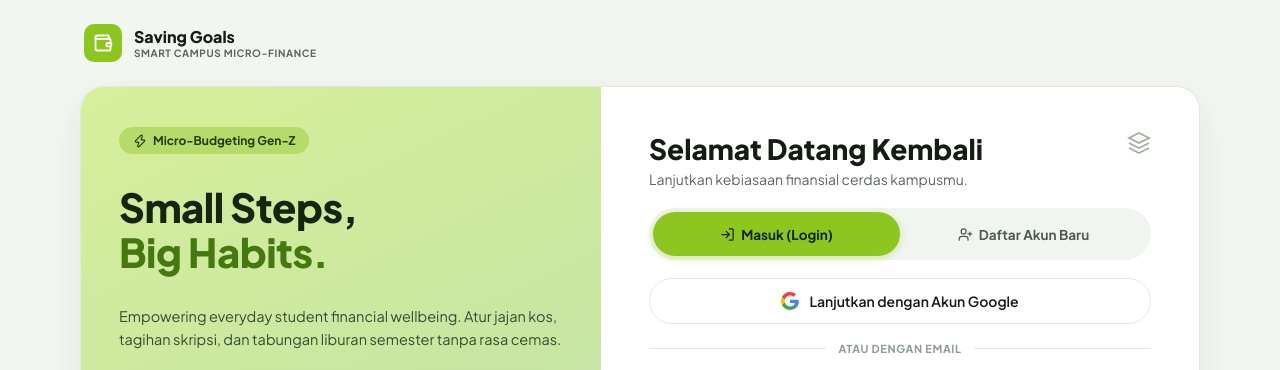
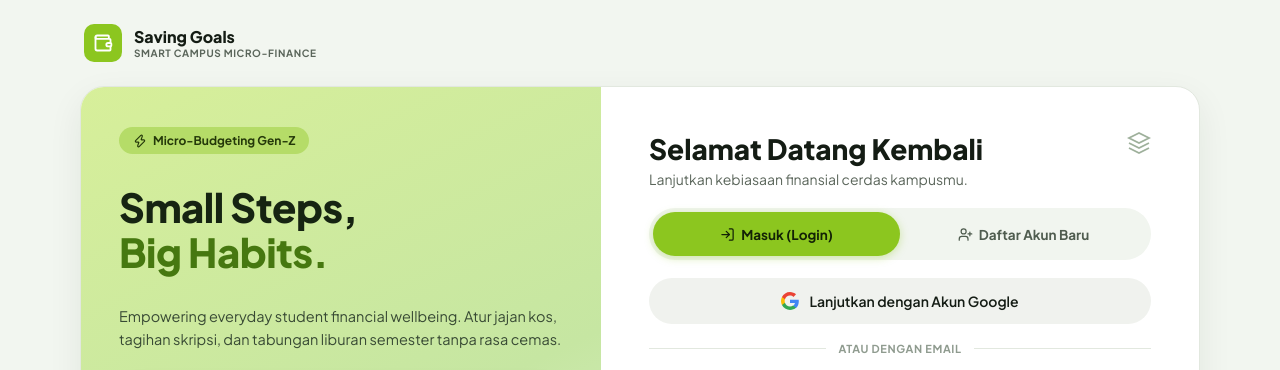
Before and after one commit to Sabrina150506/GCJ_Kel-1, a plain HTML site: page index.html in a window 1280 px wide. Shown: the top 370 px of the page. Drawn offline with nearby package versions, Linux system fonts and the light colour scheme.

Commit message:
Perbaiki CSS reset dan tombol Google

```diff
--- a/css/auth.css
+++ b/css/auth.css
@@ -305,13 +305,14 @@ body {
 }
 
 /* Google Button */
+/* Google Button */
 .btn-google {
   width: 100%;
   padding: 12px 16px;
   min-height: 46px;
   border-radius: 999px;
-  border: 1px solid var(--border-light);
-  background: var(--white);
+  border: none;
+  background: #f0f2ee;
   font-size: 14px;
   font-weight: 600;
   color: var(--text-dark);
@@ -320,13 +321,14 @@ body {
   justify-content: center;
   gap: 10px;
   cursor: pointer;
-  transition: background 0.2s, border-color 0.2s;
+  transition: background 0.2s;
 }
 
 .btn-google:hover {
-  background: #f8faf7;
-  border-color: #cfd8cb;
+  background: #e4e8e0;
 }
+
+
 
 .divider {
   display: flex;
```
